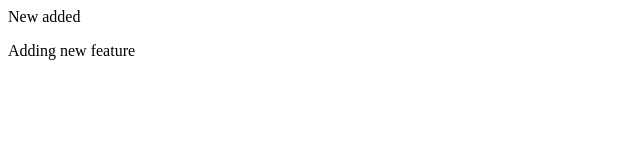
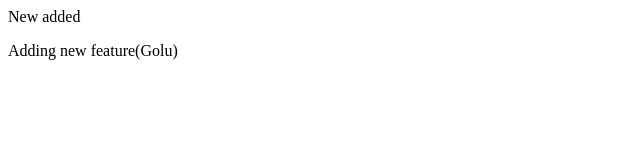
Before and after one commit to Ayush7275/Internship_form-validation, a plain HTML site: page Internship/index.html in a window 1280 px wide. Shown: the full height of the page, 0-640 px from the left. Drawn offline with Linux system fonts and the light colour scheme.

Commit message:
Changes in done in Feature branch

```diff
--- a/Internship/index.html
+++ b/Internship/index.html
@@ -1,2 +1,2 @@
 <p>New added</p>
-<p>Adding new feature</p>
+<p>Adding new feature(Golu)</p>
```
